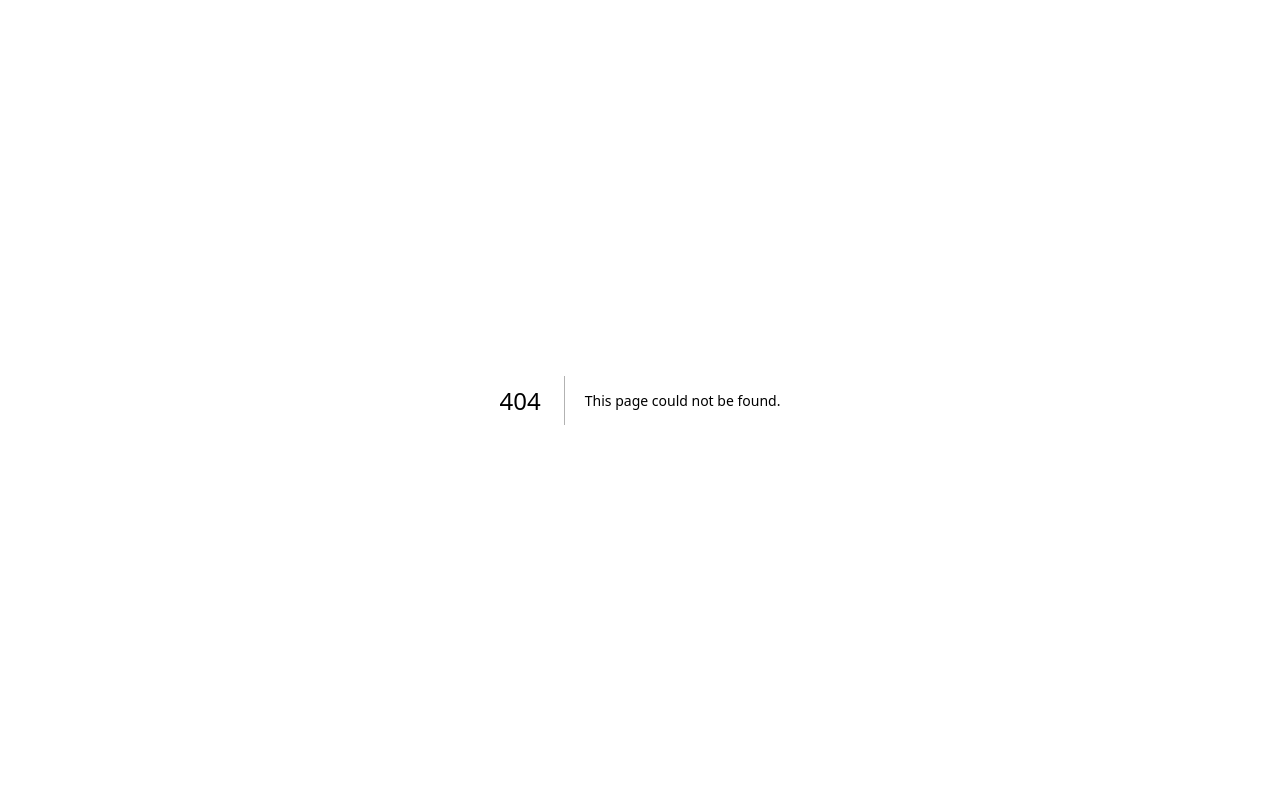
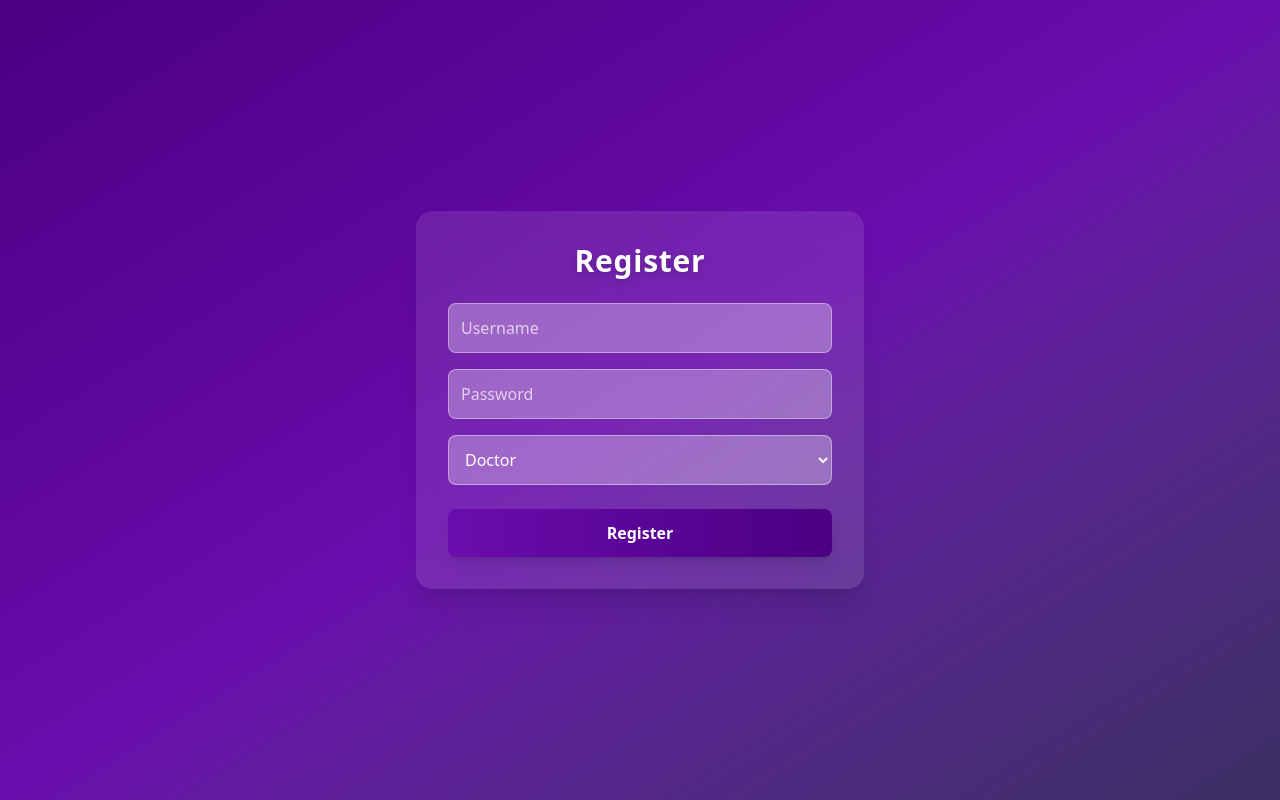
Before and after one commit to samar-abbas-786/Confidence-Connector, a Next.js app: page /register in a window 1280 px wide. Before the commit this address had no page. Built offline with nearby package versions, Linux system fonts and the light colour scheme.

Commit message:
Backend & Sample Frontend Authentication - Patient/Doctor

```diff
--- /dev/null
+++ b/app/api/auth/[...nextauth]/route.js
@@ -0,0 +1,47 @@
+import NextAuth from "next-auth";
+import CredentialsProvider from "next-auth/providers/credentials";
+import { connectDB } from "@/lib/mongodb";
+import { User } from "@/models/User";
+import { compare } from "bcryptjs";
+
+export const authOptions = {
+    providers: [
+        CredentialsProvider({
+            name: "Credentials",
+            async authorize(credentials) {
+                await connectDB();
+
+                const user = await User.findOne({ username: credentials.username });
+                if(!user) throw new Error("No user found");
+
+                const isValid = await compare(credentials.password, user.password);
+                if(!isValid) throw new Error("Invalid username or password");
+
+                return {
+                    id: user._id,
+                    name: user.username,
+                    role: user.role
+                };
+            }
+        })
+    ],
+    session: {
+        strategy: "jwt"
+    },
+    callbacks: {
+        async jwt({ token, user}) {
+            if(user) token.role = user.role;
+            return token;
+        },
+        async session({ session, token }) {
+            session.user.role = token.role;
+            return session;
+        }
+    },
+    pages: {
+        signIn: "/login"
+    }
+};
+
+const handler = NextAuth(authOptions);
+export { handler as GET, handler as POST};
--- /dev/null
+++ b/app/api/register/route.js
@@ -0,0 +1,23 @@
+import { connectDB } from "@/lib/mongodb";
+import { User } from "@/models/User";
+import { hash } from "bcryptjs";
+
+export async function POST(req) {
+  const { username, password, role } = await req.json();
+  if (!username || !password || !role) {
+    return Response.json(
+        { error: "Missing fields" }, { status: 400 });
+  }
+
+  await connectDB();
+
+  const existingUser = await User.findOne({ username });
+  if (existingUser) {
+    return Response.json({ error: "User already exists" }, { status: 400 });
+  }
+
+  const hashedPassword = await hash(password, 10);
+  await User.create({ username, password: hashedPassword, role });
+
+  return Response.json({ success: true }, { status: 201 });
+}
--- /dev/null
+++ b/app/dashboard/page.jsx
@@ -0,0 +1,19 @@
+import { getServerSession } from "next-auth";
+import { authOptions } from "../api/auth/[...nextauth]/route";
+
+export default async function Dashboard() {
+  const session = await getServerSession(authOptions);
+  if (!session) return <div>Access Denied</div>;
+
+  return (
+    <div>
+      <h1>Welcome, {session.user.name}</h1>
+      <p>Role: {session.user.role}</p>
+      {session.user.role === "doctor" ? (
+        <p>Doctor-only content here</p>
+      ) : (
+        <p>Patient-only content here</p>
+      )}
+    </div>
+  );
+}
--- /dev/null
+++ b/app/login/page.jsx
@@ -0,0 +1,65 @@
+'use client';
+
+import { signIn } from 'next-auth/react';
+import { useState } from 'react';
+import { useRouter } from 'next/navigation';
+
+export default function Login() {
+  const router = useRouter();
+  const [form, setForm] = useState({ username: '', password: '' });
+  const [error, setError] = useState('');
+
+  const handleLogin = async (e) => {
+    e.preventDefault();
+    const res = await signIn('credentials', {
+      redirect: false,
+      username: form.username,
+      password: form.password,
+    });
+
+    if (res.ok && !res.error) {
+      router.push('/dashboard');
+    } else {
+      setError(res.error || 'Invalid credentials');
+    }
+  };
+
+  return (
+    <div className="min-h-screen flex items-center justify-center bg-gradient-to-br from-[#4B0082] via-[#6A0DAD] to-[#3B2F63] p-4">
+  <form
+    onSubmit={handleLogin}
+    className="max-w-md w-full bg-white/10 backdrop-blur-lg p-8 rounded-2xl shadow-xl animate-fade-in transition-all duration-500"
+  >
+    <h2 className="text-3xl font-bold text-white text-center mb-6 drop-shadow-lg tracking-wide">
+      Login
+    </h2>
+
+    {error && <p className="text-red-400 mb-4 text-center">{error}</p>}
+
+    <input
+      type="text"
+      placeholder="Username"
+      className="w-full mb-4 p-3 rounded-lg bg-white/30 text-white placeholder-white/70 border border-white/40 focus:outline-none focus:ring-2 focus:ring-purple-300 transition-all"
+      onChange={(e) => setForm({ ...form, username: e.target.value })}
+      required
+    />
+
+    <input
+      type="password"
+      placeholder="Password"
+      className="w-full mb-6 p-3 rounded-lg bg-white/30 text-white placeholder-white/70 border border-white/40 focus:outline-none focus:ring-2 focus:ring-purple-300 transition-all"
+      onChange={(e) => setForm({ ...form, password: e.target.value })}
+      required
+    />
+
+    <button
+      type="submit"
+      className="w-full py-3 bg-gradient-to-r from-[#6A0DAD] to-[#4B0082] hover:from-[#4B0082] hover:to-[#6A0DAD] text-white font-semibold rounded-lg shadow-lg transition-transform duration-300 hover:scale-105"
+    >
+      Login
+    </button>
+  </form>
+</div>
+
+  );
+}
--- /dev/null
+++ b/app/register/page.jsx
@@ -0,0 +1,66 @@
+"use client";
+import { useState } from "react";
+import { useRouter } from "next/navigation";
+
+export default function Register() {
+  const router = useRouter();
+  const [form, setForm] = useState({
+    username: "",
+    password: "",
+    role: "doctor"
+  });
+
+  const handleSubmit = async (e) => {
+    e.preventDefault();
+    const res = await fetch("/api/register", {
+      method: "POST",
+      body: JSON.stringify(form)
+    });
+
+    if (res.ok) router.push("/login");
+    else alert("Registration failed");
+  };
+
+  return (
+    <div className="min-h-screen flex items-center justify-center bg-gradient-to-br from-[#4B0082] via-[#6A0DAD] to-[#3B2F63] p-4">
+  <form
+    onSubmit={handleSubmit}
+    className="max-w-md w-full bg-white/10 backdrop-blur-lg p-8 rounded-2xl shadow-xl animate-fade-in transition-all duration-500"
+  >
+    <h2 className="text-3xl font-bold text-white text-center mb-6 drop-shadow-lg tracking-wide">
+      Register
+    </h2>
+
+    <input
+      type="text"
+      placeholder="Username"
+      className="w-full mb-4 p-3 rounded-lg bg-white/30 text-white placeholder-white/70 border border-white/40 focus:outline-none focus:ring-2 focus:ring-purple-300 transition-all"
+      onChange={(e) => setForm({ ...form, username: e.target.value })}
+    />
+
+    <input
+      type="password"
+      placeholder="Password"
+      className="w-full mb-4 p-3 rounded-lg bg-white/30 text-white placeholder-white/70 border border-white/40 focus:outline-none focus:ring-2 focus:ring-purple-300 transition-all"
+      onChange={(e) => setForm({ ...form, password: e.target.value })}
+    />
+
+    <select
+      className="w-full mb-6 p-3 rounded-lg bg-white/30 text-white border border-white/40 focus:outline-none focus:ring-2 focus:ring-purple-300 transition-all"
+      onChange={(e) => setForm({ ...form, role: e.target.value })}
+    >
+      <option value="doctor">Doctor</option>
+      <option value="patient">Patient</option>
+    </select>
+
+    <button
+      type="submit"
+      className="w-full py-3 bg-gradient-to-r from-[#6A0DAD] to-[#4B0082] hover:from-[#4B0082] hover:to-[#6A0DAD] text-white font-semibold rounded-lg shadow-lg transition-transform duration-300 hover:scale-105"
+    >
+      Register
+    </button>
+  </form>
+</div>
+
+  );
+}
--- a/components/Navbar.jsx
+++ b/components/Navbar.jsx
@@ -22,13 +22,19 @@ import {
   Zap,
 } from "lucide-react";
 import Image from "next/image";
+import { useRouter } from "next/navigation";
 
 const Navbar = () => {
+  const router = useRouter();
   const [isMenuOpen, setIsMenuOpen] = useState(false);
 
   const toggleMenu = () => {
     setIsMenuOpen(!isMenuOpen);
   };
+
+  const goToRegister = () => {
+    router.push('/register');
+  }
 
   return (
     <div>
@@ -178,8 +184,8 @@ const Navbar = () => {
               </a>
 
               {/* Mobile CTA Button */}
-              <div className="pt-4 pb-2">
-                <button className="w-full px-6 py-3 bg-gradient-to-r from-blue-600 to-indigo-600 text-white font-semibold rounded-xl shadow-lg hover:shadow-xl transform hover:scale-105 transition-all duration-300">
+              <div className="pt-4 pb-2 hover:cursor-pointer">
+                <button onClick = {goToRegister} className="w-full hover:cursor-pointer px-6 py-3 bg-gradient-to-r from-blue-600 to-indigo-600 text-white font-semibold rounded-xl shadow-lg hover:shadow-xl transform hover:scale-105 transition-all duration-300">
                   Get Started
                 </button>
               </div>
--- /dev/null
+++ b/lib/mongodb.js
@@ -0,0 +1,18 @@
+import mongoose from "mongoose";
+
+const MONGODB_URI = process.env.MONGODB_URI;
+
+if(!MONGODB_URI) throw new Error ("PLease add database URI to .env");
+
+let cached = global.mongoose || { conn: null, promise : null};
+
+export async function connectDB()  {
+    if(cached.conn) return cached.conn;
+    if(!cached.promise) {
+        cached.promise = mongoose.connect(MONGODB_URI, {
+            bufferCommands: false,
+        }).then((mongoose) => mongoose);
+    }
+    cached.conn = await cached.promise;
+    return cached.conn;
+}
--- /dev/null
+++ b/models/User.js
@@ -0,0 +1,20 @@
+import mongoose from "mongoose";
+
+const userSchema = new mongoose.Schema({
+    username: {
+        type: String,
+        required: true,
+        unique: true
+    },
+    password: {
+        type: String,
+        required: true
+    },
+    role: {
+        type: String,
+        enum: ["doctor", "patient"],
+        required: true
+    }
+});
+
+export const User = mongoose.models.User || mongoose.model("User", userSchema);
--- a/package.json
+++ b/package.json
@@ -9,9 +9,12 @@
     "lint": "next lint"
   },
   "dependencies": {
+    "bcryptjs": "^3.0.2",
     "framer-motion": "^12.23.6",
     "lucide-react": "^0.525.0",
+    "mongoose": "^8.16.4",
     "next": "15.4.1",
+    "next-auth": "^4.24.11",
     "postcss": "^8.5.6",
     "react": "19.1.0",
     "react-countup": "^6.5.3",
```
Also changed, not shown: 1 other file (tests, documents, lock files or other folders).
